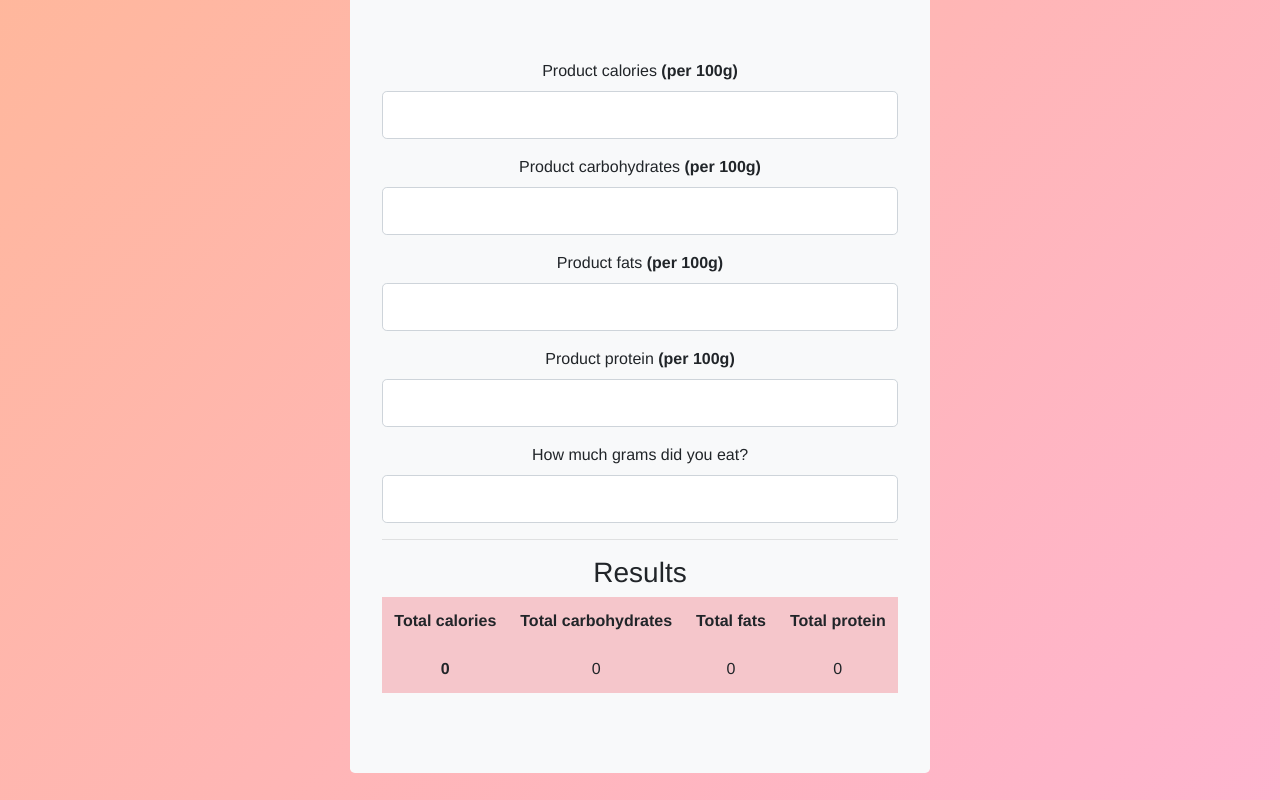
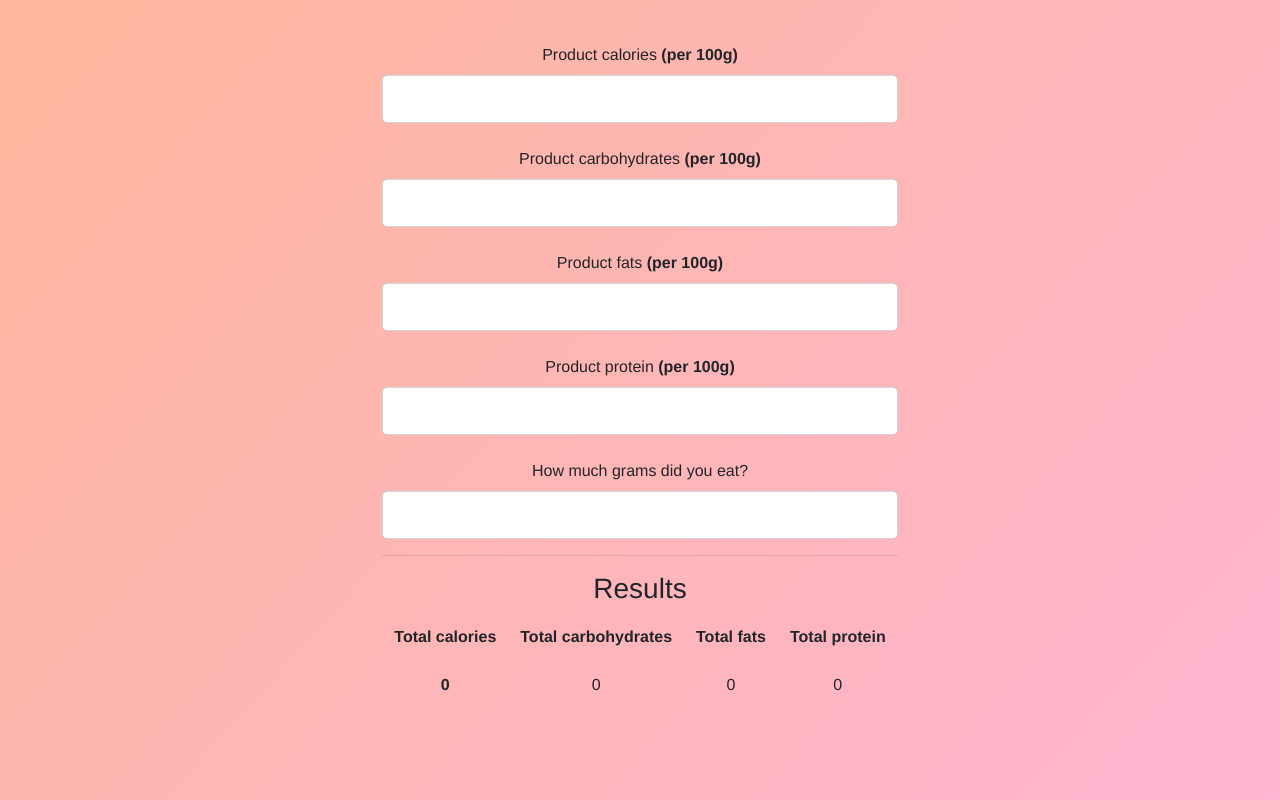
Before and after one commit to vesmihaylov/calorie-calculator, a Vue app: page / in a window 1280 px wide. Built offline with nearby package versions, Linux system fonts and the light colour scheme.

Commit message:
design(Calculator): make the whole form transparent

```diff
--- a/src/components/Calculator.vue
+++ b/src/components/Calculator.vue
@@ -1,34 +1,30 @@
 <template>
   <div class="background">
-    <div class="container h-100">
+    <div class="container">
       <div class="d-flex justify-content-md-center align-items-center vh-100">
-        <div class="jumbotron bg-light">
+          <div class="jumbotron bg-transparent">
             <div class="form-group input-group-lg">
               <label>Product calories <strong>(per 100g)</strong></label>
               <input type="text" class="form-control" v-model="form.kcal" @keypress="isNumber($event)" id="kcal">
-          </div>
-          <div class="form-group input-group-lg">
+              <br>
               <label>Product carbohydrates <strong>(per 100g)</strong></label>
               <input type="text" class="form-control" v-model="form.carbs" @keypress="isNumber($event)"
                      id="carbs">
-          </div>
-          <div class="form-group input-group-lg">
+              <br>
               <label>Product fats <strong>(per 100g)</strong></label>
               <input type="text" class="form-control" v-model="form.fats" @keypress="isNumber($event)" id="fats">
-          </div>
-          <div class="form-group input-group-lg">
+              <br>
               <label>Product protein <strong>(per 100g)</strong></label>
               <input type="text" class="form-control" v-model="form.protein" @keypress="isNumber($event)"
                      id="protein">
-          </div>
-          <div class="form-group input-group-lg">
+              <br>
               <label>How much grams did you eat?</label>
               <input type="text" class="form-control" v-model="form.grams" @keypress="isNumber($event)"
                      id="grams">
             </div>
             <hr>
             <h3>Results</h3>
-          <table class="table table-danger table-borderless table-responsive">
+            <table class="table bg-transparent table-borderless table-responsive">
               <thead>
               <tr>
                 <th scope="col">Total calories</th>
```
Lines whose indentation alone changed are shown as unchanged.
